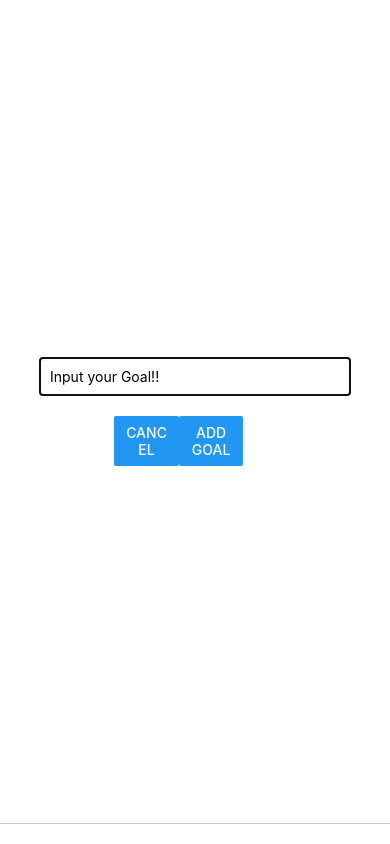
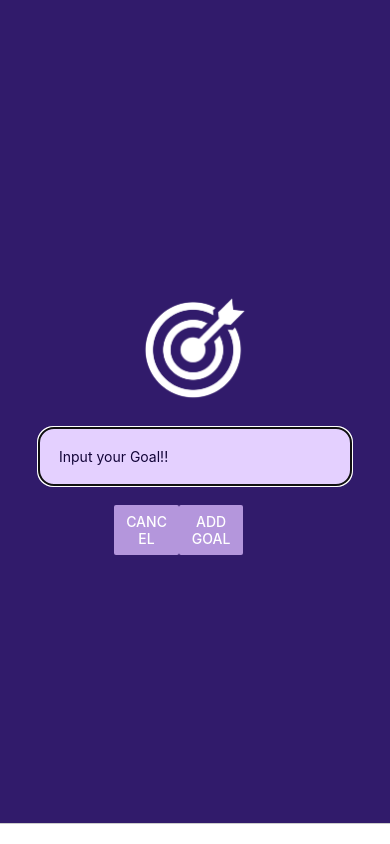
Before and after one commit to jeatzr/Goals-ReactNative_, a React Native app: screen / in a window 390 px wide. Both pictures are taken after a click on the button "ADD NEW GOAL". Built offline with nearby package versions, Linux system fonts and the light colour scheme.

Commit message:
Finished!!!

```diff
--- a/App.js
+++ b/App.js
@@ -2,6 +2,7 @@ import { View, TextInput, Button, Text, StyleSheet, FlatList } from 'react-nativ
 import { useState } from 'react';
 import GoalInput from './components/GoalInput';
 import GoalItem from './components/GoalItem';
+import { StatusBar } from 'expo-status-bar';
 
 
 export default function App() {
@@ -25,11 +26,16 @@ export default function App() {
 
 
   return (
+
+    <>
+      <StatusBar style='light' />
       <View style={styles.container}>
+
 
         <Button
           title='Add New Goal'
           onPress={() => setModalVisible(true)}
+          color="#b496dc"
         />
 
         <GoalInput
@@ -52,6 +58,7 @@ export default function App() {
           />
         </View>
       </View>
+    </>
   );
 }
 
@@ -59,7 +66,8 @@ const styles = new StyleSheet.create({
   container: {
     flex: 1,
     paddingTop: 70,
-    paddingHorizontal: 15
+    paddingHorizontal: 15,
+    /*backgroundColor: "#1e085a"*/
   },
   goalsContainer: {
     flex: 5,
--- a/app.json
+++ b/app.json
@@ -5,6 +5,7 @@
     "version": "1.0.0",
     "orientation": "portrait",
     "icon": "./assets/icon.png",
+    "backgroundColor": "#1e085a",
     "userInterfaceStyle": "light",
     "splash": {
       "image": "./assets/splash.png",
--- a/components/GoalInput.js
+++ b/components/GoalInput.js
@@ -1,5 +1,5 @@
 import { useState } from 'react';
-import { View, TextInput, StyleSheet, Button, Modal } from 'react-native';
+import { View, TextInput, StyleSheet, Button, Modal, Image } from 'react-native';
 
 export default function GoalInput({ onNewGoal, visible, onCancel }) {
   const [newGoal, setNewGoal] = useState("");
@@ -21,6 +21,10 @@ export default function GoalInput({ onNewGoal, visible, onCancel }) {
       animationType='slide'
     >
       <View style={styles.inputContainer}>
+        <Image
+          source={require("../assets/img/goal.png")}
+          style={styles.goalImg}
+        />
         <TextInput
           onChangeText={textChangeHandler}
           style={styles.textInput}
@@ -31,6 +35,7 @@ export default function GoalInput({ onNewGoal, visible, onCancel }) {
 
           <View style={styles.button}>
             <Button
+              color="#b496dc"
               title='Cancel'
               onPress={() => onCancel()}
             />
@@ -40,6 +45,7 @@ export default function GoalInput({ onNewGoal, visible, onCancel }) {
             <Button
               title='Add Goal'
               onPress={onPressHandler}
+              color="#b496dc"
             />
           </View>
 
@@ -58,13 +64,16 @@ const styles = new StyleSheet.create({
     marginBottom: 20,
     borderBottomWidth: 1,
     borderBottomColor: "#CCCCCC",
-    alignItems: 'center'
+    alignItems: 'center',
+    backgroundColor: "#311b6b"
   },
   textInput: {
-    borderColor: "#CCCCCC",
-    borderWidth: 1,
+    borderColor: "#e4d0ff",
+    backgroundColor: "#e4d0ff",
+    color: "#120438",
     width: "80%",
-    padding: 10
+    borderRadius: 15,
+    padding: 20
   },
   buttonContainer: {
     flexDirection: "row",
@@ -72,6 +81,11 @@ const styles = new StyleSheet.create({
   },
   button: {
     width: '40%'
+  },
+  goalImg: {
+    width: 120,
+    height: 120,
+    margin: 20
   }
 
 })
--- a/components/GoalItem.js
+++ b/components/GoalItem.js
@@ -24,6 +24,7 @@ const styles = new StyleSheet.create({
     backgroundColor: "#092FE0",
     marginBottom: 10,
     borderRadius: 12,
+    backgroundColor: "#512091"
   },
   goalText: {
     color: "white"
```
Also changed, not shown: assets/img/goal.png (added). Lines whose indentation alone changed are shown as unchanged.
